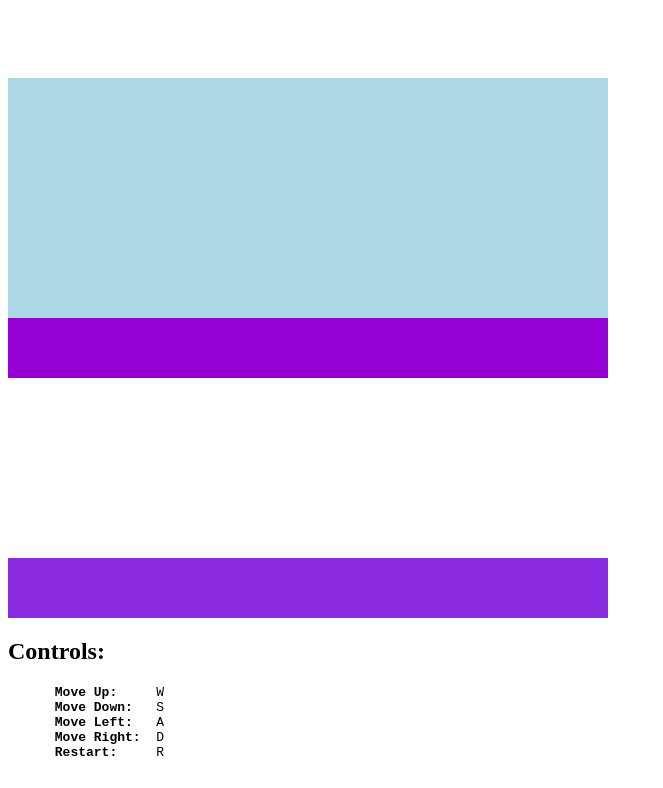
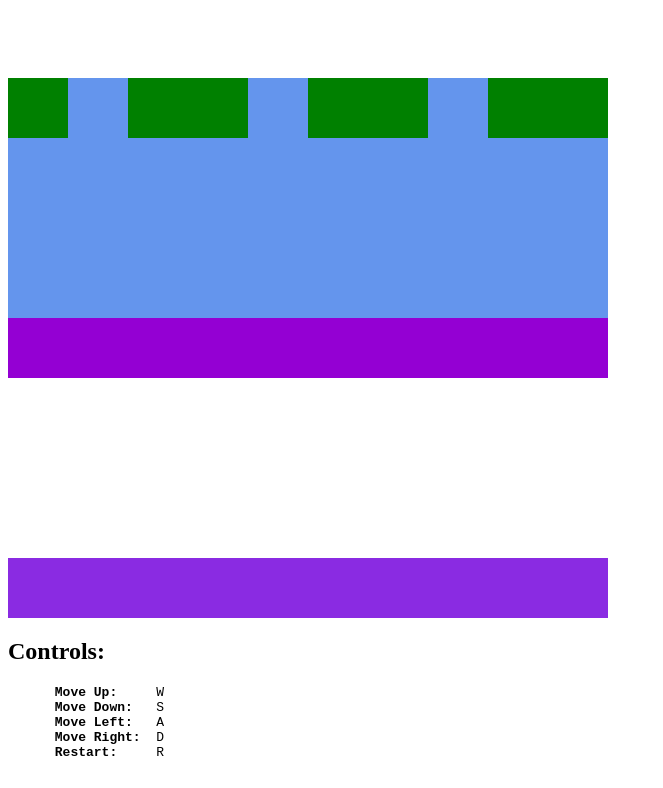
Before and after one commit to xuanzern/tsFunctionalReactiveProgramming, a plain HTML site: page src/index.html in a window 1280 px wide. Shown: the part 48-836 px from the top of the page, without its empty margins (0-663 px from the left). Drawn offline with Linux system fonts and the light colour scheme.

Commit message:
targetarea div

```diff
--- a/src/index.html
+++ b/src/index.html
@@ -7,7 +7,11 @@
     <svg id="svgCanvas" width="600" height="600">
       <rect id = "spawnzone" width = "600" height = "60" x = "0" y = "540" style = "fill:blueviolet;"></rect>
       <rect id = "safezone" width = "600" height = "60" x = "0" y = "300" style = "fill:darkviolet;"></rect>
-      <rect id = "riverbg" width = "600" height = "240" x = "0" y = "60" style = "fill:lightblue;"></rect>
+      <rect id = "riverbg" width = "600" height = "240" x = "0" y = "60" style = "fill:cornflowerblue;"></rect>
+      <rect id = "targetAreaDivider1" width = "60" height = "60" x = "0" y = "60" style = "fill:green;"></rect>
+      <rect id = "targetAreaDivider2" width = "120" height = "60" x = "120" y = "60" style = "fill:green;"></rect>
+      <rect id = "targetAreaDivider3" width = "120" height = "60" x = "300" y = "60" style = "fill:green;"></rect>
+      <rect id = "targetAreaDivider4" width = "120" height = "60" x = "480" y = "60" style = "fill:green;"></rect>
       <!-- <image id = "frog" href = "assets/frog.png" width = "50" height = "35"/> -->
       <h2> <b>Controls:</b></h2>
     </svg>
```
Also changed, not shown: src/main.ts (+9 -2 lines).
